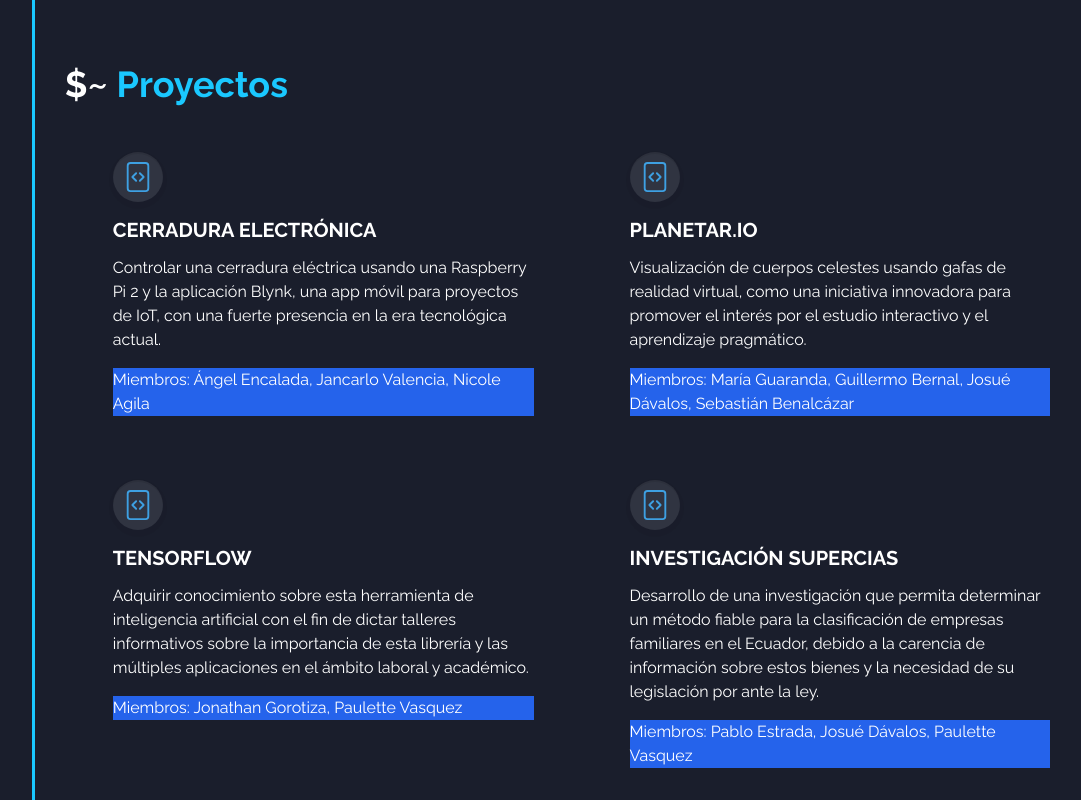
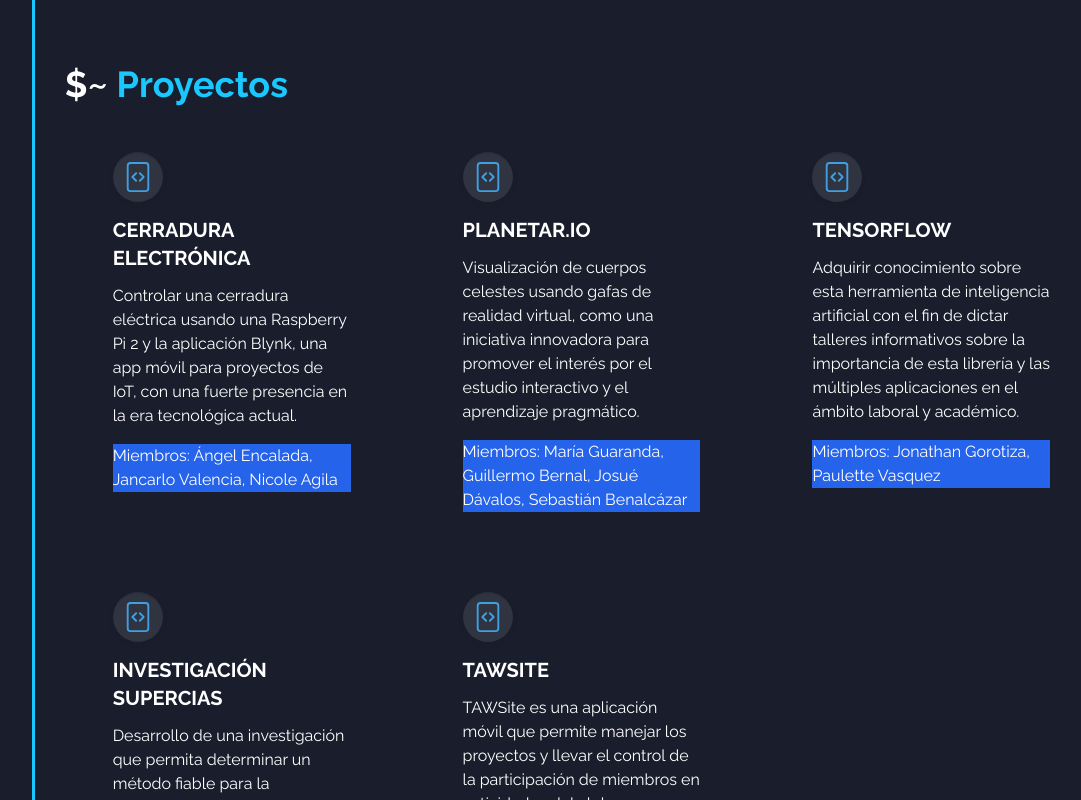
Before and after one commit to Taws-Espol/web, a React (Vite) app: page / in a window 1280 px wide. Shown: the part 2600-3400 px from the top of the page, without its empty margins (75-1156 px from the left). Built offline with nearby package versions, Linux system fonts and the light colour scheme.

Commit message:
realizacion resposive en la seccion de proyectos de Inicio

```diff
--- a/src/Components/Projects.jsx
+++ b/src/Components/Projects.jsx
@@ -9,7 +9,7 @@
             <h1 className='text-tawsBlue font-semibold text-4xl mt-24 mb-4'>
                 <span className='text-white'>$~</span> Proyectos
             </h1>
-            <div className="grid grid-cols-2 max-sm:grid-cols-1">
+            <div className="grid grid-cols-1 md:grid-cols-2 lg:grid-cols-3 gap-4">
                 { projects.map((project) => {
                     return <div className="mx-12 flex-col py-8 text-white">
                     <span class="icon2 fas fa-globe bg-tawsLight flex items-center justify-center">
```
